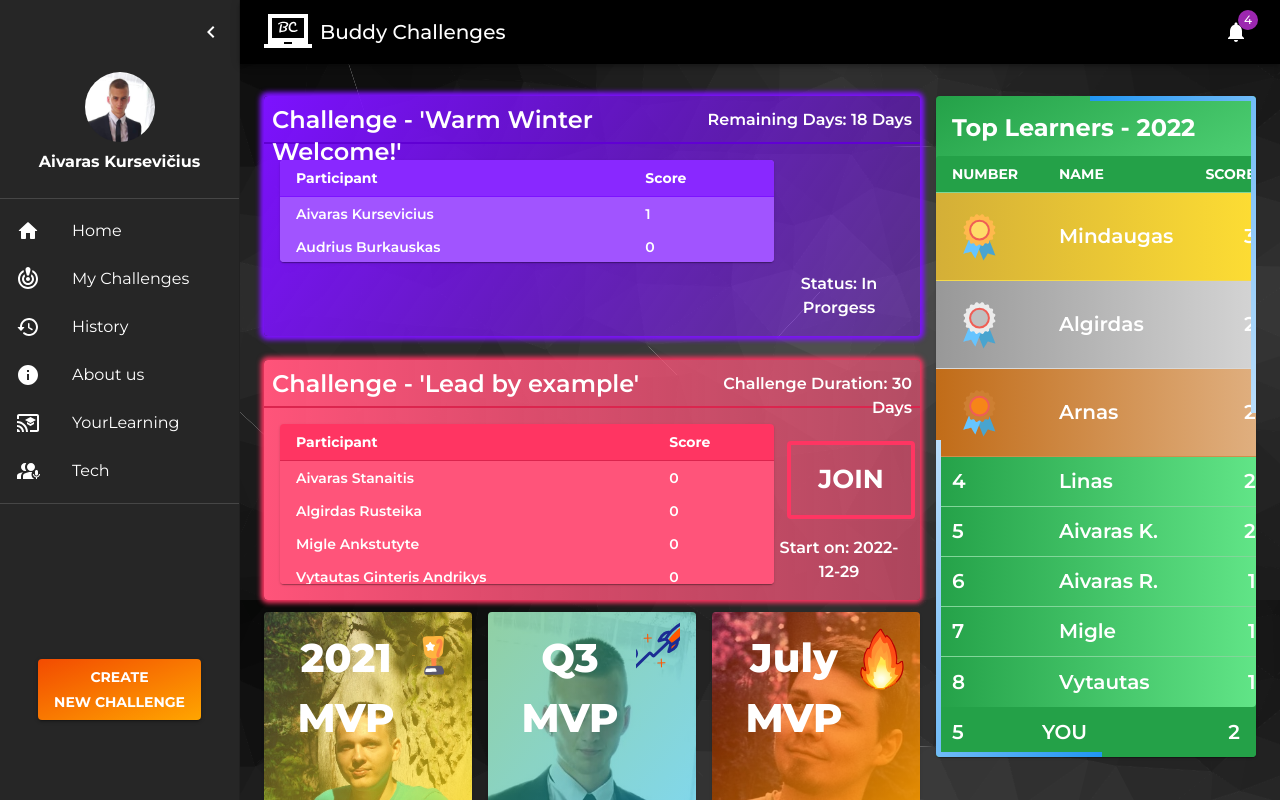
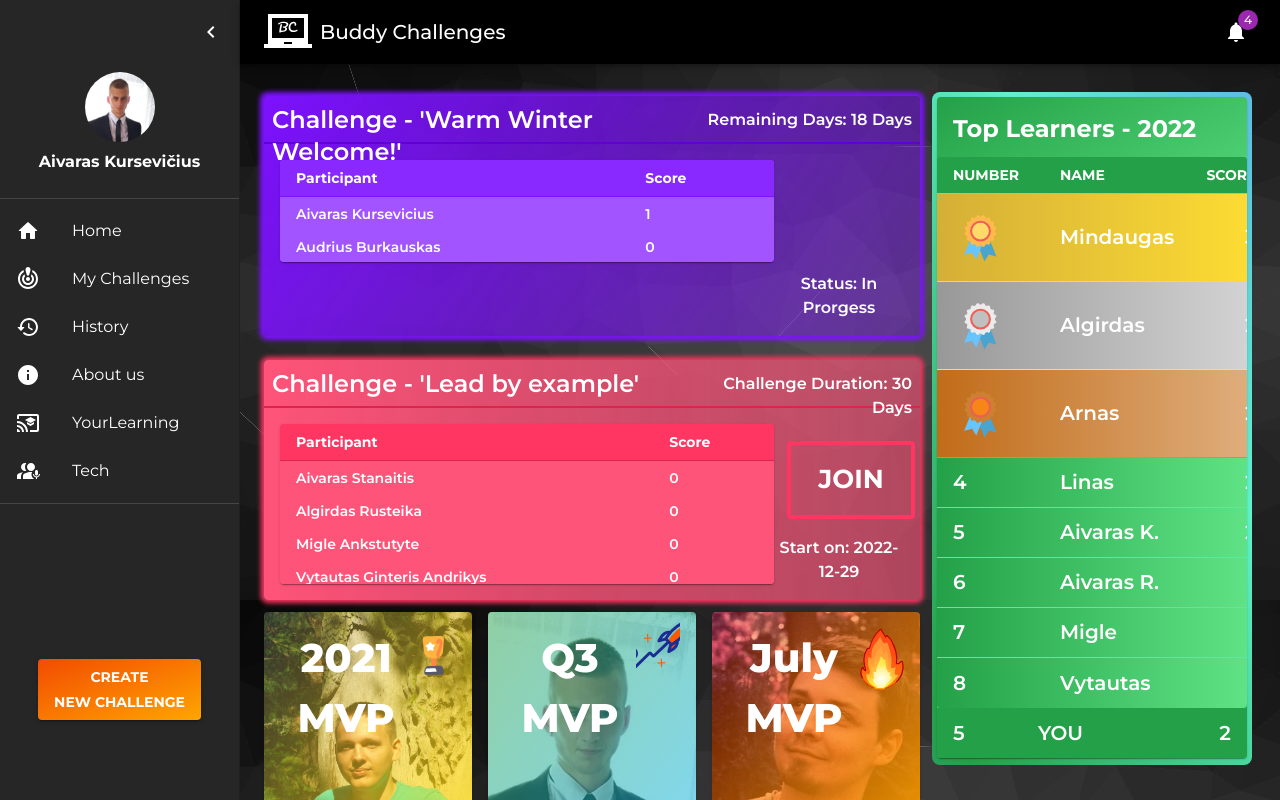
Before and after one commit to aivaraskurseviciusltu/HACKATHON2022, a React (Create React App) app in the folder my-app/: page /buddy in a window 1280 px wide. Built offline with nearby package versions, Linux system fonts and the light colour scheme.

Commit message:
border effect

```diff
--- a/my-app/src/buddy/dashboard/LeaderboardTable.js
+++ b/my-app/src/buddy/dashboard/LeaderboardTable.js
@@ -18,7 +18,7 @@ import goldMedal from "./assets/lottie/gold-medal.json";
 import silverMedal from "./assets/lottie/silver-medal.json";
 import bronzeMedal from "./assets/lottie/bronze-medal.json";
 import classes from "./LeaderboardTable.module.css";
-import {animationWidth} from '../utils/Constants'
+import { animationWidth } from '../utils/Constants'
 
 function createData(number, name, hours) {
   return { number, name, hours };
@@ -111,20 +111,19 @@ const renderLeaderboardSwitch = (param) => {
 const LeaderboardTable = () => {
   return (
     <Grid item xs={4}>
+      <Box sx={{ height: '673px' }} className="gradient">
         <Paper
           sx={{
             display: "flex",
             flexDirection: "column",
-          maxHeight: "905px",
+            width: "calc(100% - 10px)",
+            left: 5,
+            top: 5,
             background:
               "linear-gradient(331deg, rgba(36,161,72,1) 0%, rgba(100,232,138,1) 56%, rgba(36,161,72,1) 100%)",
           }}
           className="border-custom"
         >
-        <span></span>
-        <span></span>
-        <span></span>
-        <span></span>
           <Box>
             <Typography
               sx={{
@@ -297,6 +296,7 @@ const LeaderboardTable = () => {
             </Box>
           </Box>
         </Paper>
+      </Box>
     </Grid>
   );
 };
--- a/my-app/src/buddy/dashboard/table.css
+++ b/my-app/src/buddy/dashboard/table.css
@@ -1,30 +1,8 @@
 .border-custom{
 	position: relative;
-    width: 100%;
 	text-transform: uppercase;
 	color: #1670f0;
 	overflow: hidden;
-}
-
-/* .border-custom:before{
-	position: absolute;
-	top: 5px;
-	left: 5px;
-	bottom: 5px;
-	content: '';
-	width: 50%;
-	background: rgba(255,255,255,0.05);
-} */
-
-.border-custom span:nth-child(1){
-	z-index: 1000;
-	position: absolute;
-	top: 0;
-	left: 0;
-	width: 100%;
-	height: 5px;
-	background: linear-gradient(to right, #2196f3, #bbdefb);
-	animation: animate1 2s linear infinite;
 }
 
 @keyframes animate1{
@@ -37,61 +15,6 @@
 	}
 }
 
-.border-custom span:nth-child(2){
-	z-index: 1000;
-	position: absolute;
-	top: 0;
-	right: 0;
-	width: 5px;
-	height: 100%;
-	background: linear-gradient(to bottom, #2196f3, #bbdefb);
-	animation: animate2 2s linear infinite;
-	animation-delay: 1s;
-}
-
-@keyframes animate2{
-	0%{
-		transform: translateY(-100%);
-	}
-
-	100%{
-		transform: translateY(100%);
-	}
-}
-
-.border-custom span:nth-child(3){
-	z-index: 1000;
-	position: absolute;
-	bottom: 0;
-	left: 0;
-	width: 100%;
-	height: 5px;
-	background: linear-gradient(to left, #2196f3, #bbdefb);
-	animation: animate3 2s linear infinite;
-}
-
-@keyframes animate3{
-	0%{
-		transform: translateX(100%);
-	}
-
-	100%{
-		transform: translateX(-100%);
-	}
-}
-
-.border-custom span:nth-child(4){
-	z-index: 1000;
-	position: absolute;
-	top: 0;
-	left: 0;
-	width: 5px;
-	height: 100%;
-	background: linear-gradient(to top, #2196f3, #bbdefb);
-	animation: animate4 2s linear infinite;
-	animation-delay: 1s;
-}
-
 @keyframes animate4{
 	0%{
 		transform: translateY(100%);
@@ -101,3 +24,17 @@
 		transform: translateY(-100%);
 	}
 }
+
+.gradient {
+    transform: translate(-4px, -4px); /*Now we use a negative translation to center this element in terms of the card. We use half of the extra 8px we gave it for width and height.*/
+    background: linear-gradient(60deg, #d8ffe1, #5f86f2, #24a148, #5FF2CD, #5f94f2, #f2cb5f) 0 50%; /*You can use a gradient of your choosing. I generated this one online.*/
+    background-size: 300% 300%; /*Setting the background size to a large number since we will be animating the background position via keyframes.*/
+    animation:  gradient-animation 2.5s alternate infinite; /*Applying the keyframe animation.*/
+    border-radius: 8px; /*Rounds the corners a little.*/
+}
+
+@keyframes gradient-animation {
+    50%{
+        background-position: 100% 50%;
+    }
+}
--- a/my-app/src/dashboard/LeaderboardTable.js
+++ b/my-app/src/dashboard/LeaderboardTable.js
@@ -18,7 +18,7 @@ import goldMedal from "./assets/lottie/gold-medal.json";
 import silverMedal from "./assets/lottie/silver-medal.json";
 import bronzeMedal from "./assets/lottie/bronze-medal.json";
 import classes from "./LeaderboardTable.module.css";
-import {animationWidth} from '../utils/Constants'
+import { animationWidth } from '../utils/Constants'
 
 function createData(number, name, hours) {
   return { number, name, hours };
@@ -133,20 +133,20 @@ const renderLeaderboardSwitch = (param) => {
 const LeaderboardTable = () => {
   return (
     <Grid item xs={4}>
+      <Box sx={{ height: '795px' }} className="gradient">
         <Paper
           sx={{
             display: "flex",
             flexDirection: "column",
-          maxHeight: "905px",
+            height: "785px",
+            width: "calc(100% - 10px)",
+            left: 5,
+            top: 5,
             background:
               "linear-gradient(331deg, rgba(36,161,72,1) 0%, rgba(100,232,138,1) 56%, rgba(36,161,72,1) 100%)",
           }}
           className="border-custom"
         >
-        <span></span>
-        <span></span>
-        <span></span>
-        <span></span>
           <Box>
             <Typography
               sx={{
@@ -164,7 +164,7 @@ const LeaderboardTable = () => {
             </Typography>
             <TableContainer
               component={Paper}
-            sx={{ boxShadow: "none", maxHeight: "675px", overflowY: "auto" }}
+              sx={{ boxShadow: "none", height: "675px", overflowY: "auto" }}
             >
               <Table
                 stickyHeader
@@ -319,6 +319,7 @@ const LeaderboardTable = () => {
             </Box>
           </Box>
         </Paper>
+      </Box>
     </Grid>
   );
 };
--- a/my-app/src/dashboard/table.css
+++ b/my-app/src/dashboard/table.css
@@ -1,30 +1,8 @@
 .border-custom{
 	position: relative;
-    width: 100%;
 	text-transform: uppercase;
 	color: #1670f0;
 	overflow: hidden;
-}
-
-/* .border-custom:before{
-	position: absolute;
-	top: 5px;
-	left: 5px;
-	bottom: 5px;
-	content: '';
-	width: 50%;
-	background: rgba(255,255,255,0.05);
-} */
-
-.border-custom span:nth-child(1){
-	z-index: 1000;
-	position: absolute;
-	top: 0;
-	left: 0;
-	width: 100%;
-	height: 5px;
-	background: linear-gradient(to right, #2196f3, #bbdefb);
-	animation: animate1 2s linear infinite;
 }
 
 @keyframes animate1{
@@ -37,61 +15,6 @@
 	}
 }
 
-.border-custom span:nth-child(2){
-	z-index: 1000;
-	position: absolute;
-	top: 0;
-	right: 0;
-	width: 5px;
-	height: 100%;
-	background: linear-gradient(to bottom, #2196f3, #bbdefb);
-	animation: animate2 2s linear infinite;
-	animation-delay: 1s;
-}
-
-@keyframes animate2{
-	0%{
-		transform: translateY(-100%);
-	}
-
-	100%{
-		transform: translateY(100%);
-	}
-}
-
-.border-custom span:nth-child(3){
-	z-index: 1000;
-	position: absolute;
-	bottom: 0;
-	left: 0;
-	width: 100%;
-	height: 5px;
-	background: linear-gradient(to left, #2196f3, #bbdefb);
-	animation: animate3 2s linear infinite;
-}
-
-@keyframes animate3{
-	0%{
-		transform: translateX(100%);
-	}
-
-	100%{
-		transform: translateX(-100%);
-	}
-}
-
-.border-custom span:nth-child(4){
-	z-index: 1000;
-	position: absolute;
-	top: 0;
-	left: 0;
-	width: 5px;
-	height: 100%;
-	background: linear-gradient(to top, #2196f3, #bbdefb);
-	animation: animate4 2s linear infinite;
-	animation-delay: 1s;
-}
-
 @keyframes animate4{
 	0%{
 		transform: translateY(100%);
@@ -101,3 +24,17 @@
 		transform: translateY(-100%);
 	}
 }
+
+.gradient {
+    transform: translate(-4px, -4px); /*Now we use a negative translation to center this element in terms of the card. We use half of the extra 8px we gave it for width and height.*/
+    background: linear-gradient(60deg, #d8ffe1, #5f86f2, #24a148, #5FF2CD, #5f94f2, #f2cb5f) 0 50%; /*You can use a gradient of your choosing. I generated this one online.*/
+    background-size: 300% 300%; /*Setting the background size to a large number since we will be animating the background position via keyframes.*/
+    animation:  gradient-animation 2.5s alternate infinite; /*Applying the keyframe animation.*/
+    border-radius: 8px; /*Rounds the corners a little.*/
+}
+
+@keyframes gradient-animation {
+    50%{
+        background-position: 100% 50%;
+    }
+}
--- a/my-app/src/tech/dashboard/LeaderboardTable.js
+++ b/my-app/src/tech/dashboard/LeaderboardTable.js
@@ -18,7 +18,7 @@ import goldMedal from "./assets/lottie/gold-medal.json";
 import silverMedal from "./assets/lottie/silver-medal.json";
 import bronzeMedal from "./assets/lottie/bronze-medal.json";
 import classes from "./LeaderboardTable.module.css";
-import {animationWidth} from '../utils/Constants'
+import { animationWidth } from '../utils/Constants'
 
 function createData(number, name, hours) {
   return { number, name, hours };
@@ -119,20 +119,20 @@ const renderLeaderboardSwitch = (param) => {
 const LeaderboardTable = () => {
   return (
     <Grid item xs={4}>
+      <Box sx={{ height: '795px' }} className="gradient">
         <Paper
           sx={{
             display: "flex",
             flexDirection: "column",
-          maxHeight: "905px",
+            height: "785px",
+            width: "calc(100% - 10px)",
+            left: 5,
+            top: 5,
             background:
               "linear-gradient(331deg, rgba(36,161,72,1) 0%, rgba(100,232,138,1) 56%, rgba(36,161,72,1) 100%)",
           }}
           className="border-custom"
         >
-        <span></span>
-        <span></span>
-        <span></span>
-        <span></span>
           <Box>
             <Typography
               sx={{
@@ -305,6 +305,7 @@ const LeaderboardTable = () => {
             </Box>
           </Box>
         </Paper>
+      </Box>
     </Grid>
   );
 };
--- a/my-app/src/tech/dashboard/table.css
+++ b/my-app/src/tech/dashboard/table.css
@@ -1,30 +1,8 @@
 .border-custom{
 	position: relative;
-    width: 100%;
 	text-transform: uppercase;
 	color: #1670f0;
 	overflow: hidden;
-}
-
-/* .border-custom:before{
-	position: absolute;
-	top: 5px;
-	left: 5px;
-	bottom: 5px;
-	content: '';
-	width: 50%;
-	background: rgba(255,255,255,0.05);
-} */
-
-.border-custom span:nth-child(1){
-	z-index: 1000;
-	position: absolute;
-	top: 0;
-	left: 0;
-	width: 100%;
-	height: 5px;
-	background: linear-gradient(to right, #2196f3, #bbdefb);
-	animation: animate1 2s linear infinite;
 }
 
 @keyframes animate1{
@@ -37,61 +15,6 @@
 	}
 }
 
-.border-custom span:nth-child(2){
-	z-index: 1000;
-	position: absolute;
-	top: 0;
-	right: 0;
-	width: 5px;
-	height: 100%;
-	background: linear-gradient(to bottom, #2196f3, #bbdefb);
-	animation: animate2 2s linear infinite;
-	animation-delay: 1s;
-}
-
-@keyframes animate2{
-	0%{
-		transform: translateY(-100%);
-	}
-
-	100%{
-		transform: translateY(100%);
-	}
-}
-
-.border-custom span:nth-child(3){
-	z-index: 1000;
-	position: absolute;
-	bottom: 0;
-	left: 0;
-	width: 100%;
-	height: 5px;
-	background: linear-gradient(to left, #2196f3, #bbdefb);
-	animation: animate3 2s linear infinite;
-}
-
-@keyframes animate3{
-	0%{
-		transform: translateX(100%);
-	}
-
-	100%{
-		transform: translateX(-100%);
-	}
-}
-
-.border-custom span:nth-child(4){
-	z-index: 1000;
-	position: absolute;
-	top: 0;
-	left: 0;
-	width: 5px;
-	height: 100%;
-	background: linear-gradient(to top, #2196f3, #bbdefb);
-	animation: animate4 2s linear infinite;
-	animation-delay: 1s;
-}
-
 @keyframes animate4{
 	0%{
 		transform: translateY(100%);
@@ -101,3 +24,17 @@
 		transform: translateY(-100%);
 	}
 }
+
+.gradient {
+    transform: translate(-4px, -4px); /*Now we use a negative translation to center this element in terms of the card. We use half of the extra 8px we gave it for width and height.*/
+    background: linear-gradient(60deg, #d8ffe1, #5f86f2, #24a148, #5FF2CD, #5f94f2, #f2cb5f) 0 50%; /*You can use a gradient of your choosing. I generated this one online.*/
+    background-size: 300% 300%; /*Setting the background size to a large number since we will be animating the background position via keyframes.*/
+    animation:  gradient-animation 2.5s alternate infinite; /*Applying the keyframe animation.*/
+    border-radius: 8px; /*Rounds the corners a little.*/
+}
+
+@keyframes gradient-animation {
+    50%{
+        background-position: 100% 50%;
+    }
+}
```
Also changed, not shown: my-app/src/dashboard/Dashboard.js (indentation only). Lines whose indentation alone changed are shown as unchanged.
